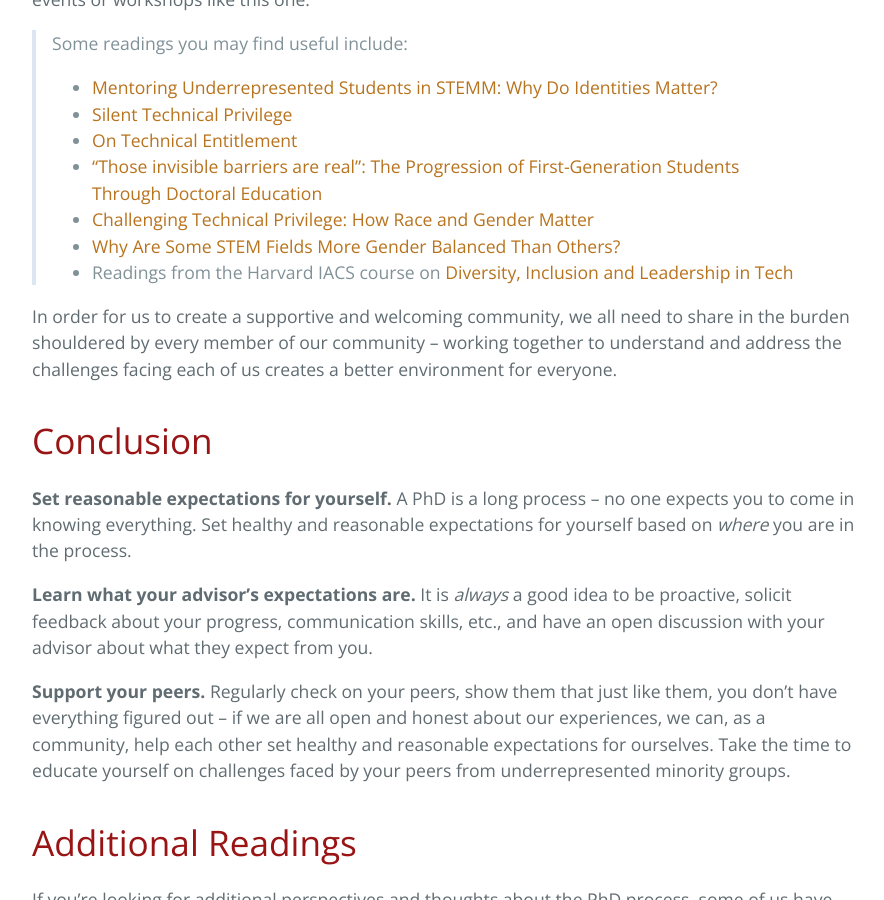
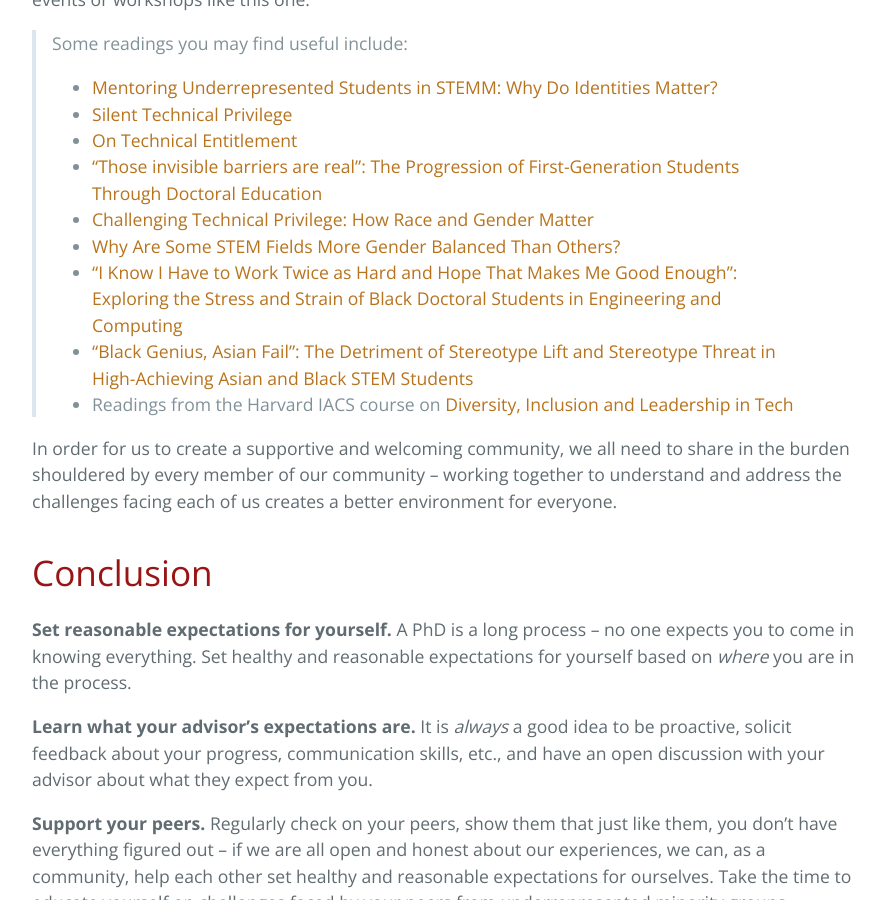
Before and after one commit to yanivyacoby/a-guide-to-your-phd, a Jekyll site: the page built from guide.md, in a window 1280 px wide and 900 px high, scrolled down 13039 px. Shown: the whole window, without its empty margins (192-1076 px from the left). Built offline with Jekyll 4.4.1, drawn with Linux system fonts in a browser that asks for light colours.

Commit message:
Update guide.md

```diff
--- a/guide.md
+++ b/guide.md
@@ -408,6 +408,8 @@ Some of your peers may encounter unsympathetic or even hateful attitudes about t
 * ["Those invisible barriers are real": The Progression of First-Generation Students Through Doctoral Education](https://mcnair.siu.edu/_common/documents/univ-401a/the-progression-of-first-gen-students-through-doctoral-education.pdf)
 * [Challenging Technical Privilege: How Race and Gender Matter](https://challengingtechnicalprivilege.weebly.com/)
 * [Why Are Some STEM Fields More Gender Balanced Than Others?](https://research.chicagobooth.edu/-/media/research/cdr/docs/cheryan-paper-1.aspx)
+* ["I Know I Have to Work Twice as Hard and Hope That Makes Me Good Enough": Exploring the Stress and Strain of Black Doctoral Students in Engineering and Computing](https://vanderbilt.app.box.com/s/fs7j3c4m7l8mkprmqywrzds0iwuizi9k)
+* ["Black Genius, Asian Fail": The Detriment of Stereotype Lift and Stereotype Threat in High-Achieving Asian and Black STEM Students](https://journals.sagepub.com/doi/full/10.1177/2332858418816658)
 * Readings from the Harvard IACS course on [Diversity, Inclusion and Leadership in Tech](https://onefishy.github.io/DIL_in_tech/reading_list.html)
 
 In order for us to create a supportive and welcoming community, we all need to share in the burden shouldered by every member of our community -- working together to understand and address the challenges facing each of us creates a better environment for everyone.
```
